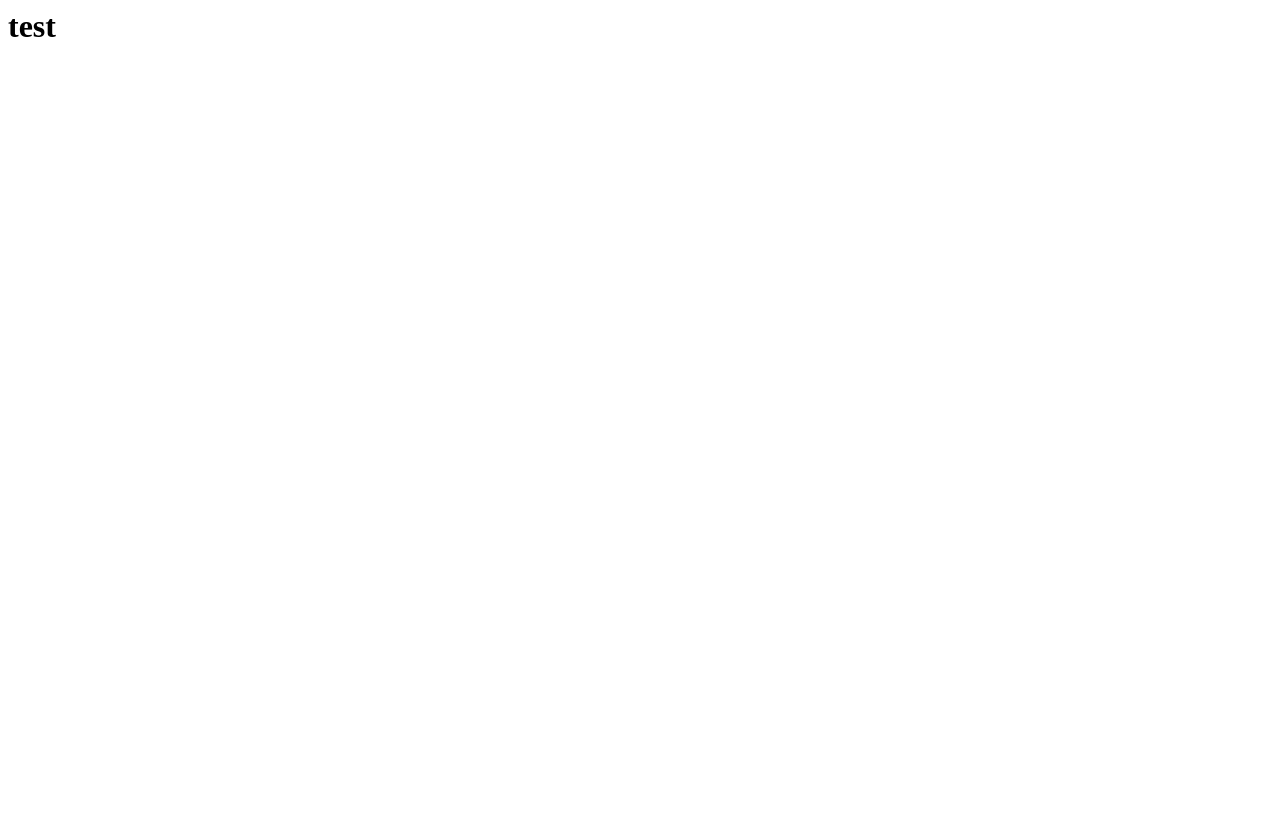
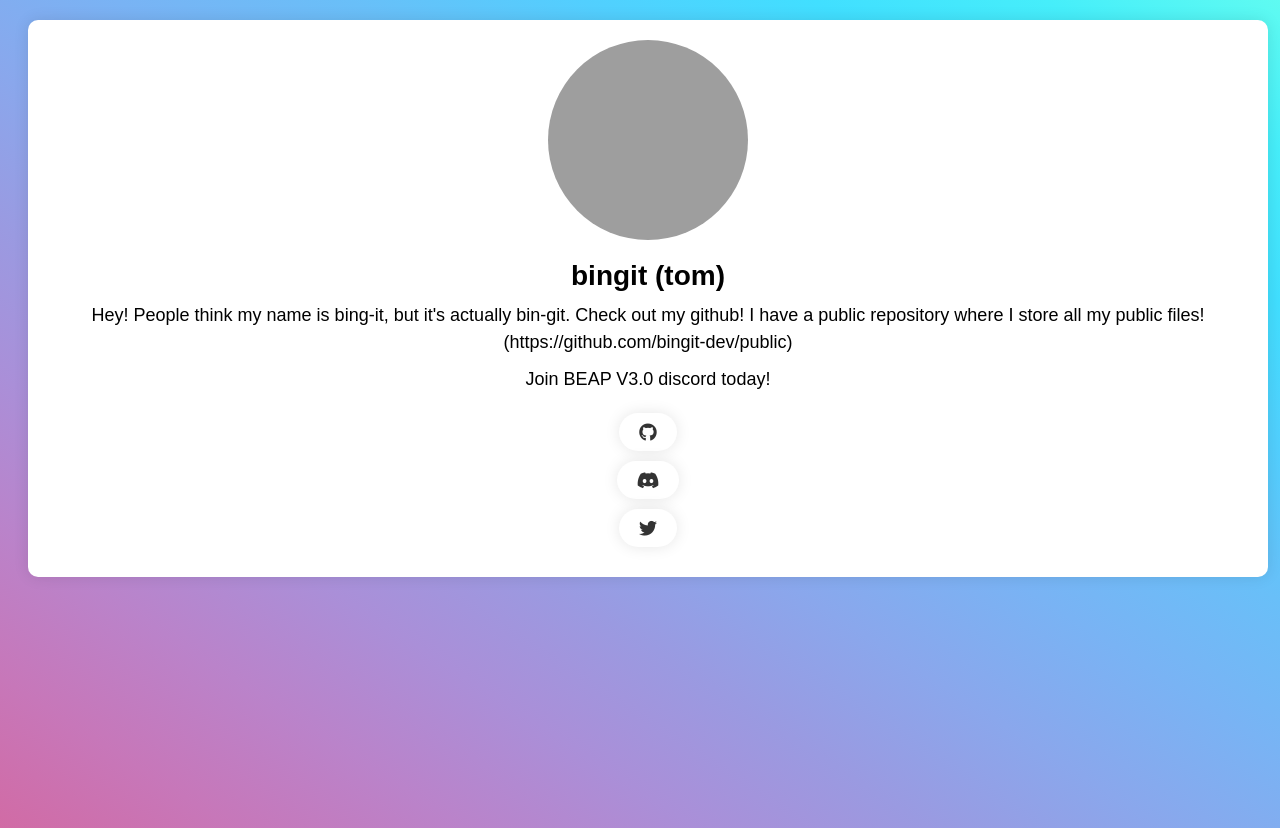
Before and after one commit to bingit-dev/vdaf, a plain HTML site: page index.html in a window 1280 px wide. Before the commit the page ends 800 px from the top, so only its background shows below. Drawn offline with Linux system fonts and the light colour scheme; grey boxes are pictures that could not be loaded; a web font is replaced by a local one.

Commit message:
Update index.html

```diff
--- a/index.html
+++ b/index.html
@@ -1 +1,35 @@
-<H1>test</h1>
+<!DOCTYPE html>
+<html lang="en">
+<head>
+  <meta charset="UTF-8">
+  <meta http-equiv="X-UA-Compatible" content="IE=edge">
+  <meta name="viewport" content="width=device-width, initial-scale=1.0">
+  <title>My Website</title>
+</head>
+  <link rel="stylesheet" href="style.css">
+  <link rel="stylesheet" href="https://cdnjs.cloudflare.com/ajax/libs/font-awesome/5.15.3/css/all.min.css" crossorigin="anonymous" referrerpolicy="no-referrer" />
+
+
+<body>
+  <div class="profile-box">
+    <div class="profile-pic">
+      <img src="https://cdn.discordapp.com/avatars/975468751254331402/846a41f4b445832e259b12e016c368df.webp?size=1024" alt="your-profile-picture">
+    </div>
+    <div class="profile-info">
+      <h2 class="aha">bingit (tom)</h2>
+      <p class="aha">Hey! People think my name is bing-it, but it's actually bin-git. Check out my github! I have a public repository where I store all my public files! (https://github.com/bingit-dev/public)</p>
+      <p class="aha">Join BEAP V3.0 discord today!</p>
+      <div class="profile-links">
+        <a href="https://github.com/bingit-dev">
+          <i class="fab fa-github"></i>
+        </a>
+        <a href="https://discord.com/"><i class="fab fa-discord"></i></a>
+        <a href="https://twitter.com/tommehatos" target="_blank">
+          <i class="fab fa-twitter fa-1x"></i>
+        </a>
+      </div>
+    </div>
+  </div>
+
+</body>
+</html>
```
